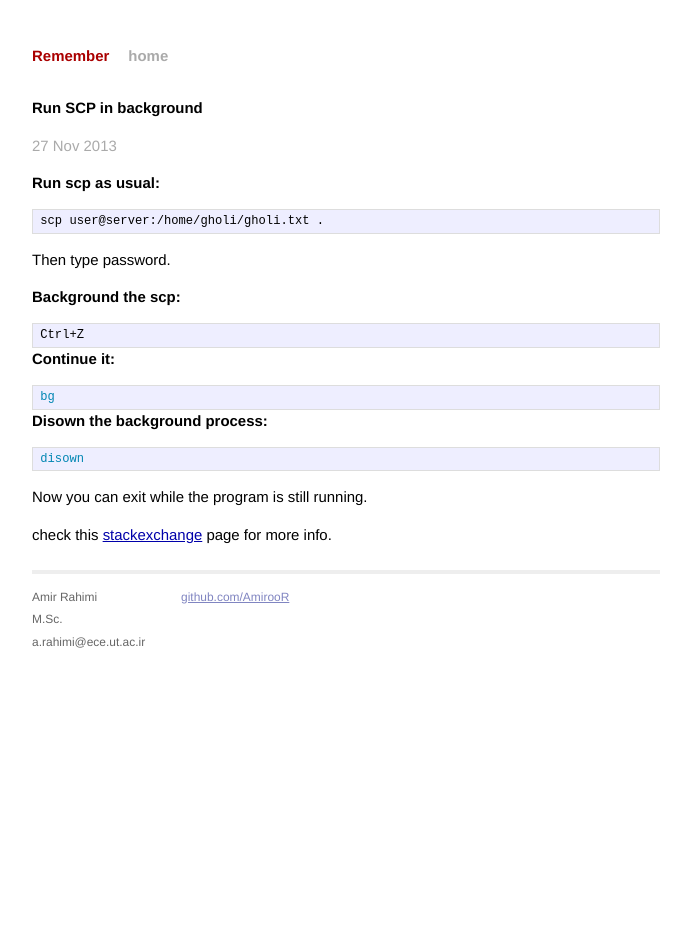
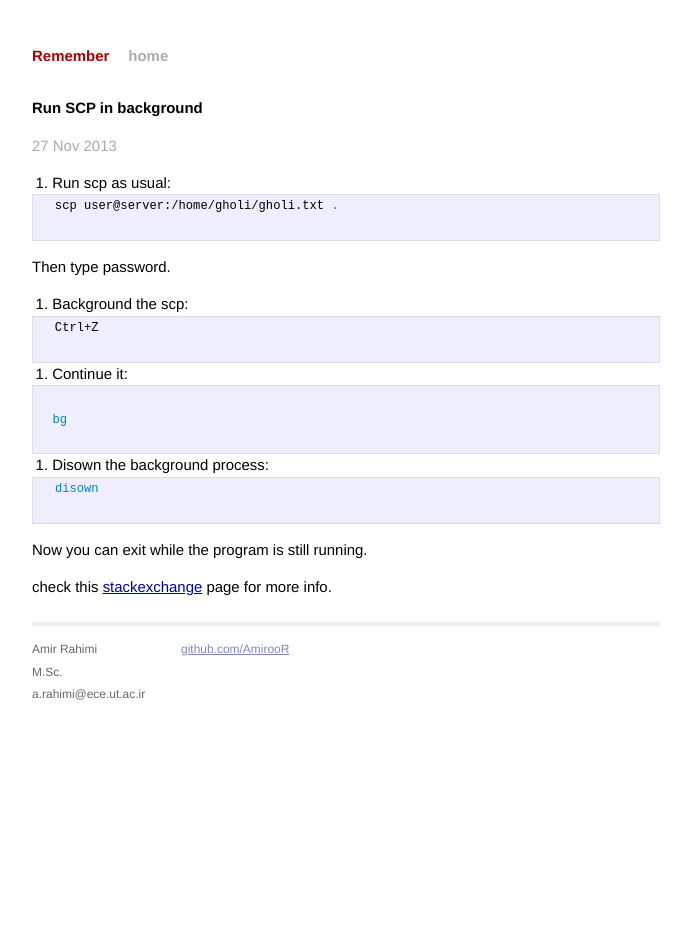
Before and after one commit to AmirooR/remember, a Jekyll site: the page built from _posts/2013-11-27-run-scp-in-background.markdown, in a window 1280 px wide. Shown: the whole page, without its empty margins (294-985 px from the left). Built offline with Jekyll 4.4.1, drawn with Linux system fonts in a browser that asks for light colours; Markdown is read by kramdown in place of the engine named in the settings; some of the changed lines change nothing that is shown.

Commit message:
Update 2013-11-27-run-scp-in-background.markdown
corrected ordered list with paragraph

```diff
--- a/_posts/2013-11-27-run-scp-in-background.markdown
+++ b/_posts/2013-11-27-run-scp-in-background.markdown
@@ -5,28 +5,28 @@
 categories: shell scp background
 ---
 
-# Run scp as usual:
+1. Run scp as usual:
 
-{% highlight bash %}
-scp user@server:/home/gholi/gholi.txt .
-{%endhighlight %}
+  {% highlight bash %}
+  scp user@server:/home/gholi/gholi.txt .
+  {%endhighlight %}
 
 Then type password.
 
-# Background the scp:
-{% highlight bash %}
-Ctrl+Z
-{%endhighlight %}
+2. Background the scp:
+  {% highlight bash %}
+  Ctrl+Z
+  {%endhighlight %}
 
-# Continue it:
-{% highlight bash %}
-bg
-{%endhighlight %}
+3. Continue it:
+  {% highlight bash %}
+  bg
+  {%endhighlight %}
 
-# Disown the background process:
-{% highlight bash %}
-disown
-{%endhighlight %}
+4. Disown the background process:
+  {% highlight bash %}
+  disown
+  {%endhighlight %}
 
 
 Now you can exit while the program is still running.
```
